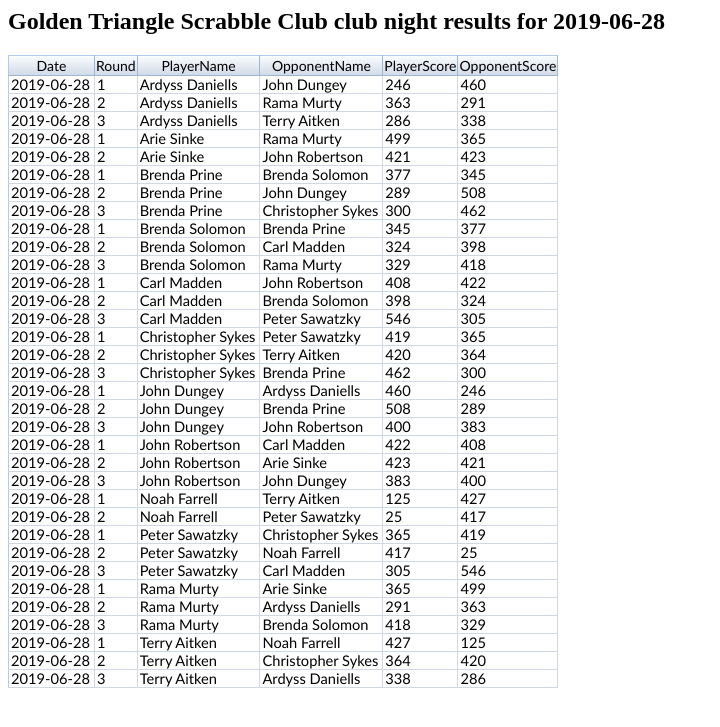
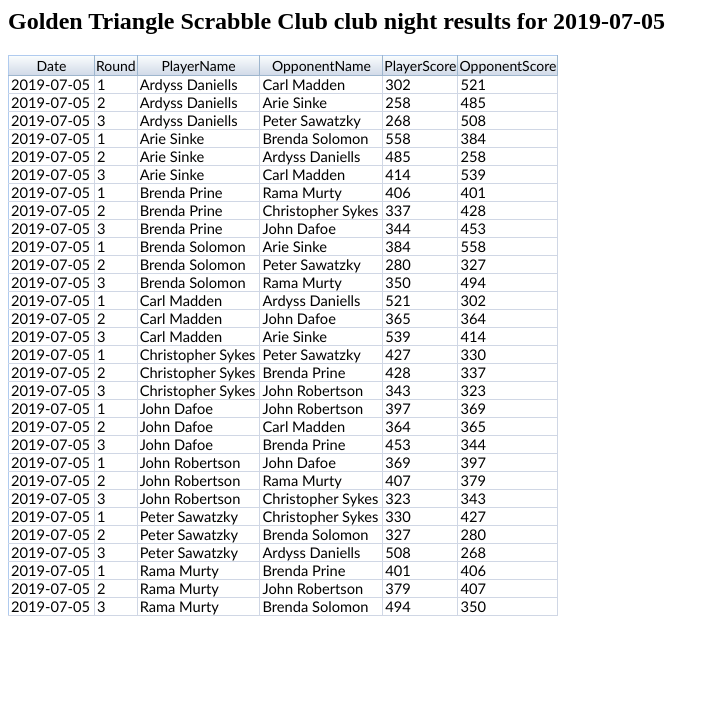
Before and after one commit to TileRunner/tilerunner.github.io, a Jekyll site: the page CambridgeClubNightResults.html, which Jekyll copies as it is, in a window 1280 px wide. Shown: the top 727 px of the page, without its empty margins (0-720 px from the left). Built offline with Jekyll 4.4.1, drawn with Linux system fonts in a browser that asks for light colours.

Commit message:
Cambridge 20190706
Club night

```diff
--- a/CambridgeClubNightResults.html
+++ b/CambridgeClubNightResults.html
@@ -3,7 +3,7 @@
 <link rel="stylesheet" href="css/excel-2007.css" />
 </head>
 <body>
-<h2>Golden Triangle Scrabble Club club night results for 2019-06-28</h2>
+<h2>Golden Triangle Scrabble Club club night results for 2019-07-05</h2>
 <table class="ExcelTable2007">
 <thead>
 <tr>
@@ -17,276 +17,244 @@
 </thead>
 <tbody>
 <tr>
-<td>2019-06-28</td>
+<td>2019-07-05</td>
 <td>1</td>
 <td>Ardyss Daniells</td>
-<td>John Dungey</td>
-<td>246</td>
-<td>460</td>
+<td>Carl Madden</td>
+<td>302</td>
+<td>521</td>
 </tr>
 <tr>
-<td>2019-06-28</td>
+<td>2019-07-05</td>
 <td>2</td>
 <td>Ardyss Daniells</td>
-<td>Rama Murty</td>
-<td>363</td>
-<td>291</td>
+<td>Arie Sinke</td>
+<td>258</td>
+<td>485</td>
 </tr>
 <tr>
-<td>2019-06-28</td>
+<td>2019-07-05</td>
 <td>3</td>
 <td>Ardyss Daniells</td>
-<td>Terry Aitken</td>
-<td>286</td>
-<td>338</td>
+<td>Peter Sawatzky</td>
+<td>268</td>
+<td>508</td>
 </tr>
 <tr>
-<td>2019-06-28</td>
+<td>2019-07-05</td>
 <td>1</td>
 <td>Arie Sinke</td>
+<td>Brenda Solomon</td>
+<td>558</td>
+<td>384</td>
+</tr>
+<tr>
+<td>2019-07-05</td>
+<td>2</td>
+<td>Arie Sinke</td>
+<td>Ardyss Daniells</td>
+<td>485</td>
+<td>258</td>
+</tr>
+<tr>
+<td>2019-07-05</td>
+<td>3</td>
+<td>Arie Sinke</td>
+<td>Carl Madden</td>
+<td>414</td>
+<td>539</td>
+</tr>
+<tr>
+<td>2019-07-05</td>
+<td>1</td>
+<td>Brenda Prine</td>
 <td>Rama Murty</td>
-<td>499</td>
+<td>406</td>
+<td>401</td>
+</tr>
+<tr>
+<td>2019-07-05</td>
+<td>2</td>
+<td>Brenda Prine</td>
+<td>Christopher Sykes</td>
+<td>337</td>
+<td>428</td>
+</tr>
+<tr>
+<td>2019-07-05</td>
+<td>3</td>
+<td>Brenda Prine</td>
+<td>John Dafoe</td>
+<td>344</td>
+<td>453</td>
+</tr>
+<tr>
+<td>2019-07-05</td>
+<td>1</td>
+<td>Brenda Solomon</td>
+<td>Arie Sinke</td>
+<td>384</td>
+<td>558</td>
+</tr>
+<tr>
+<td>2019-07-05</td>
+<td>2</td>
+<td>Brenda Solomon</td>
+<td>Peter Sawatzky</td>
+<td>280</td>
+<td>327</td>
+</tr>
+<tr>
+<td>2019-07-05</td>
+<td>3</td>
+<td>Brenda Solomon</td>
+<td>Rama Murty</td>
+<td>350</td>
+<td>494</td>
+</tr>
+<tr>
+<td>2019-07-05</td>
+<td>1</td>
+<td>Carl Madden</td>
+<td>Ardyss Daniells</td>
+<td>521</td>
+<td>302</td>
+</tr>
+<tr>
+<td>2019-07-05</td>
+<td>2</td>
+<td>Carl Madden</td>
+<td>John Dafoe</td>
+<td>365</td>
+<td>364</td>
+</tr>
+<tr>
+<td>2019-07-05</td>
+<td>3</td>
+<td>Carl Madden</td>
+<td>Arie Sinke</td>
+<td>539</td>
+<td>414</td>
+</tr>
+<tr>
+<td>2019-07-05</td>
+<td>1</td>
+<td>Christopher Sykes</td>
+<td>Peter Sawatzky</td>
+<td>427</td>
+<td>330</td>
+</tr>
+<tr>
+<td>2019-07-05</td>
+<td>2</td>
+<td>Christopher Sykes</td>
+<td>Brenda Prine</td>
+<td>428</td>
+<td>337</td>
+</tr>
+<tr>
+<td>2019-07-05</td>
+<td>3</td>
+<td>Christopher Sykes</td>
+<td>John Robertson</td>
+<td>343</td>
+<td>323</td>
+</tr>
+<tr>
+<td>2019-07-05</td>
+<td>1</td>
+<td>John Dafoe</td>
+<td>John Robertson</td>
+<td>397</td>
+<td>369</td>
+</tr>
+<tr>
+<td>2019-07-05</td>
+<td>2</td>
+<td>John Dafoe</td>
+<td>Carl Madden</td>
+<td>364</td>
 <td>365</td>
 </tr>
 <tr>
-<td>2019-06-28</td>
-<td>2</td>
-<td>Arie Sinke</td>
-<td>John Robertson</td>
-<td>421</td>
-<td>423</td>
+<td>2019-07-05</td>
+<td>3</td>
+<td>John Dafoe</td>
+<td>Brenda Prine</td>
+<td>453</td>
+<td>344</td>
 </tr>
 <tr>
-<td>2019-06-28</td>
+<td>2019-07-05</td>
 <td>1</td>
-<td>Brenda Prine</td>
-<td>Brenda Solomon</td>
-<td>377</td>
-<td>345</td>
+<td>John Robertson</td>
+<td>John Dafoe</td>
+<td>369</td>
+<td>397</td>
 </tr>
 <tr>
-<td>2019-06-28</td>
+<td>2019-07-05</td>
 <td>2</td>
-<td>Brenda Prine</td>
-<td>John Dungey</td>
-<td>289</td>
-<td>508</td>
+<td>John Robertson</td>
+<td>Rama Murty</td>
+<td>407</td>
+<td>379</td>
 </tr>
 <tr>
-<td>2019-06-28</td>
+<td>2019-07-05</td>
 <td>3</td>
-<td>Brenda Prine</td>
+<td>John Robertson</td>
 <td>Christopher Sykes</td>
-<td>300</td>
-<td>462</td>
+<td>323</td>
+<td>343</td>
 </tr>
 <tr>
-<td>2019-06-28</td>
+<td>2019-07-05</td>
 <td>1</td>
-<td>Brenda Solomon</td>
-<td>Brenda Prine</td>
-<td>345</td>
-<td>377</td>
-</tr>
-<tr>
-<td>2019-06-28</td>
-<td>2</td>
-<td>Brenda Solomon</td>
-<td>Carl Madden</td>
-<td>324</td>
-<td>398</td>
-</tr>
-<tr>
-<td>2019-06-28</td>
-<td>3</td>
-<td>Brenda Solomon</td>
-<td>Rama Murty</td>
-<td>329</td>
-<td>418</td>
-</tr>
-<tr>
-<td>2019-06-28</td>
-<td>1</td>
-<td>Carl Madden</td>
-<td>John Robertson</td>
-<td>408</td>
-<td>422</td>
-</tr>
-<tr>
-<td>2019-06-28</td>
-<td>2</td>
-<td>Carl Madden</td>
-<td>Brenda Solomon</td>
-<td>398</td>
-<td>324</td>
-</tr>
-<tr>
-<td>2019-06-28</td>
-<td>3</td>
-<td>Carl Madden</td>
 <td>Peter Sawatzky</td>
-<td>546</td>
-<td>305</td>
-</tr>
-<tr>
-<td>2019-06-28</td>
-<td>1</td>
 <td>Christopher Sykes</td>
-<td>Peter Sawatzky</td>
-<td>419</td>
-<td>365</td>
-</tr>
-<tr>
-<td>2019-06-28</td>
-<td>2</td>
-<td>Christopher Sykes</td>
-<td>Terry Aitken</td>
-<td>420</td>
-<td>364</td>
-</tr>
-<tr>
-<td>2019-06-28</td>
-<td>3</td>
-<td>Christopher Sykes</td>
-<td>Brenda Prine</td>
-<td>462</td>
-<td>300</td>
-</tr>
-<tr>
-<td>2019-06-28</td>
-<td>1</td>
-<td>John Dungey</td>
-<td>Ardyss Daniells</td>
-<td>460</td>
-<td>246</td>
-</tr>
-<tr>
-<td>2019-06-28</td>
-<td>2</td>
-<td>John Dungey</td>
-<td>Brenda Prine</td>
-<td>508</td>
-<td>289</td>
-</tr>
-<tr>
-<td>2019-06-28</td>
-<td>3</td>
-<td>John Dungey</td>
-<td>John Robertson</td>
-<td>400</td>
-<td>383</td>
-</tr>
-<tr>
-<td>2019-06-28</td>
-<td>1</td>
-<td>John Robertson</td>
-<td>Carl Madden</td>
-<td>422</td>
-<td>408</td>
-</tr>
-<tr>
-<td>2019-06-28</td>
-<td>2</td>
-<td>John Robertson</td>
-<td>Arie Sinke</td>
-<td>423</td>
-<td>421</td>
-</tr>
-<tr>
-<td>2019-06-28</td>
-<td>3</td>
-<td>John Robertson</td>
-<td>John Dungey</td>
-<td>383</td>
-<td>400</td>
-</tr>
-<tr>
-<td>2019-06-28</td>
-<td>1</td>
-<td>Noah Farrell</td>
-<td>Terry Aitken</td>
-<td>125</td>
+<td>330</td>
 <td>427</td>
 </tr>
 <tr>
-<td>2019-06-28</td>
+<td>2019-07-05</td>
 <td>2</td>
-<td>Noah Farrell</td>
 <td>Peter Sawatzky</td>
-<td>25</td>
-<td>417</td>
+<td>Brenda Solomon</td>
+<td>327</td>
+<td>280</td>
 </tr>
 <tr>
-<td>2019-06-28</td>
-<td>1</td>
+<td>2019-07-05</td>
+<td>3</td>
 <td>Peter Sawatzky</td>
-<td>Christopher Sykes</td>
-<td>365</td>
-<td>419</td>
+<td>Ardyss Daniells</td>
+<td>508</td>
+<td>268</td>
 </tr>
 <tr>
-<td>2019-06-28</td>
-<td>2</td>
-<td>Peter Sawatzky</td>
-<td>Noah Farrell</td>
-<td>417</td>
-<td>25</td>
+<td>2019-07-05</td>
+<td>1</td>
+<td>Rama Murty</td>
+<td>Brenda Prine</td>
+<td>401</td>
+<td>406</td>
 </tr>
 <tr>
-<td>2019-06-28</td>
-<td>3</td>
-<td>Peter Sawatzky</td>
-<td>Carl Madden</td>
-<td>305</td>
-<td>546</td>
+<td>2019-07-05</td>
+<td>2</td>
+<td>Rama Murty</td>
+<td>John Robertson</td>
+<td>379</td>
+<td>407</td>
 </tr>
 <tr>
-<td>2019-06-28</td>
-<td>1</td>
-<td>Rama Murty</td>
-<td>Arie Sinke</td>
-<td>365</td>
-<td>499</td>
-</tr>
-<tr>
-<td>2019-06-28</td>
-<td>2</td>
-<td>Rama Murty</td>
-<td>Ardyss Daniells</td>
-<td>291</td>
-<td>363</td>
-</tr>
-<tr>
-<td>2019-06-28</td>
+<td>2019-07-05</td>
 <td>3</td>
 <td>Rama Murty</td>
 <td>Brenda Solomon</td>
-<td>418</td>
-<td>329</td>
-</tr>
-<tr>
-<td>2019-06-28</td>
-<td>1</td>
-<td>Terry Aitken</td>
-<td>Noah Farrell</td>
-<td>427</td>
-<td>125</td>
-</tr>
-<tr>
-<td>2019-06-28</td>
-<td>2</td>
-<td>Terry Aitken</td>
-<td>Christopher Sykes</td>
-<td>364</td>
-<td>420</td>
-</tr>
-<tr>
-<td>2019-06-28</td>
-<td>3</td>
-<td>Terry Aitken</td>
-<td>Ardyss Daniells</td>
-<td>338</td>
-<td>286</td>
+<td>494</td>
+<td>350</td>
 </tr>
 </tbody>
 </table>
```
Also changed, not shown: CambridgeClubStats.html (+92 -92 lines).
